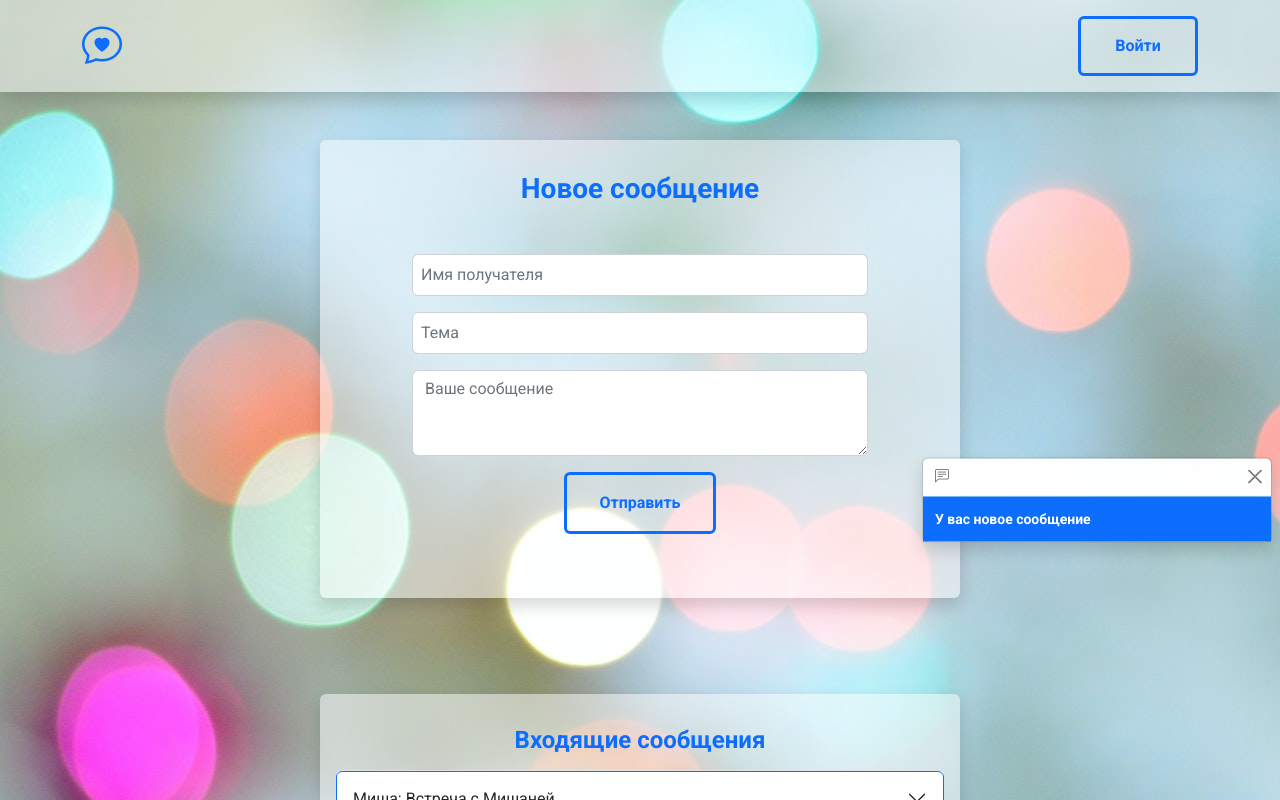
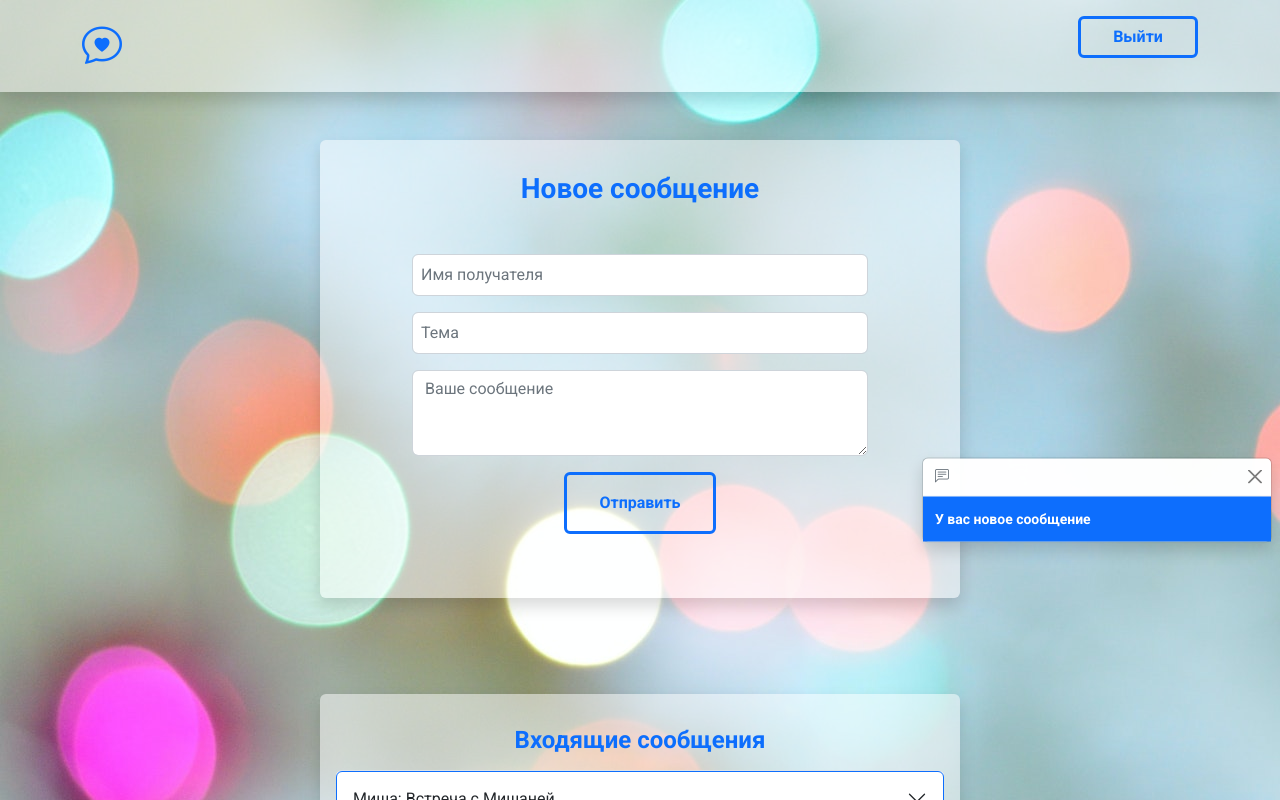
Before and after one commit to MariiaGudkova/Messenger_front_Itransition, a React (Create React App) app: page / in a window 1280 px wide. Shown: the top 800 px of the page. Built offline with nearby package versions, Linux system fonts and the light colour scheme.

Commit message:
add routing

```diff
--- a/src/components/App.jsx
+++ b/src/components/App.jsx
@@ -1,13 +1,25 @@
+import React from "react";
+import { Route, Switch } from "react-router-dom";
+import { routes } from "../utils/routes";
 import Header from "./Header";
 import LoginForm from "./LoginForm";
 import Main from "./Main";
+import ProtectedRoute from "./ProtectedRoute";
 
 function App() {
+  const [loggedIn, setLoggedIn] = React.useState(true);
   return (
     <div className="d-flex flex-column align-items-center">
-      <Header />
-      {/* <LoginForm /> */}
-      <Main />
+      <Switch>
+        <ProtectedRoute exact path={routes.baseRoute} loggedIn={loggedIn}>
+          <Header linkAdress={routes.signIn} buttonText={"Выйти"} />
+          <Main />
+        </ProtectedRoute>
+        <Route path={routes.signIn}>
+          <Header linkAdress={routes.signIn} buttonText={"Войти"} />
+          <LoginForm />
+        </Route>
+      </Switch>
     </div>
   );
 }
--- a/src/components/Header.jsx
+++ b/src/components/Header.jsx
@@ -1,4 +1,7 @@
-function Header() {
+import { Link } from "react-router-dom";
+
+function Header(props) {
+  const { linkAdress, buttonText } = props;
   return (
     <header className="w-100 bg-opacity-50 shadow p-3 mb-5 bg-body position-relative">
       <div className="container">
@@ -6,13 +9,15 @@ function Header() {
           <a href="/" className="link-primary">
             <i className="bi bi-chat-heart fs-1"></i>
           </a>
+          <Link to={linkAdress}>
             <button
               type="button"
               className="btn btn-outline-primary fw-bold border border-3 border-primary"
               style={{ width: "120px" }}
             >
-            Войти
+              {buttonText}
             </button>
+          </Link>
         </div>
       </div>
     </header>
--- /dev/null
+++ b/src/components/ProtectedRoute.jsx
@@ -0,0 +1,11 @@
+import React from "react";
+import { Route, Redirect } from "react-router-dom";
+
+function ProtectedRoute(props) {
+  const { loggedIn, children } = props;
+  return (
+    <Route>{() => (loggedIn ? children : <Redirect to="/sign-in" />)}</Route>
+  );
+}
+
+export default ProtectedRoute;
--- a/src/index.js
+++ b/src/index.js
@@ -1,14 +1,17 @@
 import React from 'react';
 import ReactDOM from 'react-dom/client';
+import { HashRouter } from "react-router-dom";
 import './index.css';
 import App from './components/App';
 import reportWebVitals from './reportWebVitals';
 
 const root = ReactDOM.createRoot(document.getElementById('root'));
 root.render(
-  <React.StrictMode>
-    <App />
-  </React.StrictMode>
+  <HashRouter>
+    <React.StrictMode>
+      <App />
+    </React.StrictMode>
+  </HashRouter>
 );
 
 // If you want to start measuring performance in your app, pass a function
--- /dev/null
+++ b/src/utils/routes.js
@@ -0,0 +1,4 @@
+export const routes = {
+  signIn: "/sign-in",
+  baseRoute: "/",
+};
```
Lines whose indentation alone changed are shown as unchanged.
